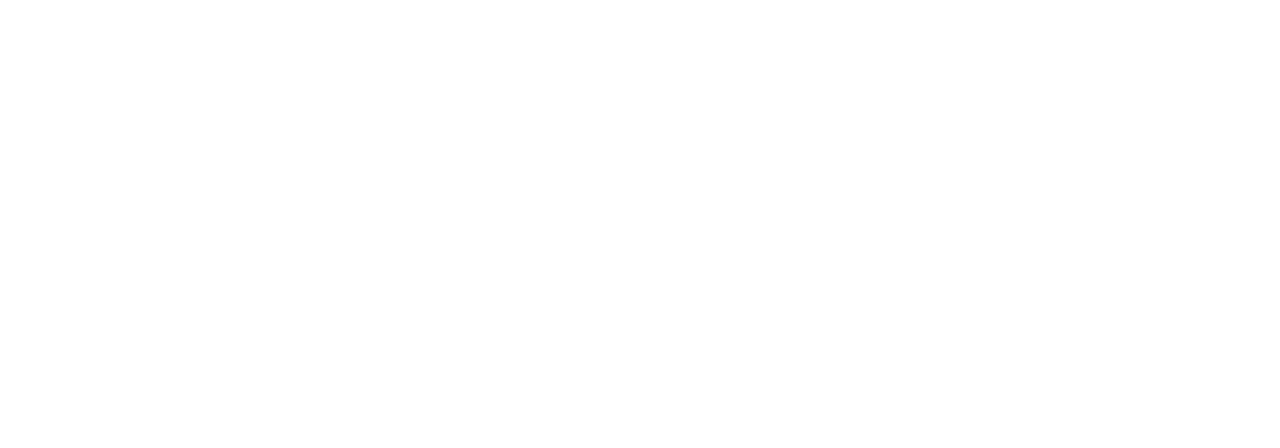
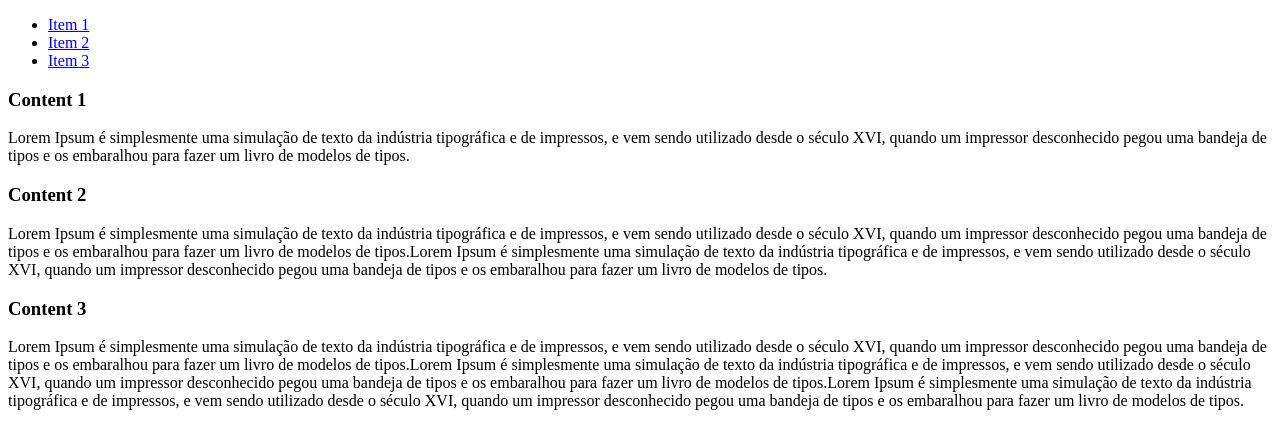
Before and after one commit to vxtool/resource-aria-tabs, a plain HTML site: page index.html in a window 1280 px wide. Drawn offline with Linux system fonts and the light colour scheme.

Commit message:
tabs component in the html

```diff
--- a/index.html
+++ b/index.html
@@ -5,6 +5,30 @@
 		<title>WAI-ARIA Tabs</title>
 	</head>
 	<body>
-
+		<div class="tabs">
+			<ul class="tabs-list" role="tablist">
+				<li class="tabs-item" role="presentation">
+					<a class="tabs-link" aria-selected="true" aria-controls="content1" tabindex="0" role="tab" href="#content1">Item 1</a>
+				</li>
+				<li class="tabs-item" role="presentation">
+					<a class="tabs-link" aria-controls="content2" tabindex="-1" role="tab" href="#content2">Item 2</a>
+				</li>
+				<li class="tabs-item" role="presentation">
+					<a class="tabs-link" aria-controls="content3" tabindex="-1" role="tab" href="#content3">Item 3</a>
+				</li>
+			</ul>
+			<section class="tabs-content" id="content1" role="tabpanel">
+				<h3 class="tabs-content-title" tabindex="0">Content 1</h3>
+				<p class="tabs-content-text">Lorem Ipsum é simplesmente uma simulação de texto da indústria tipográfica e de impressos, e vem sendo utilizado desde o século XVI, quando um impressor desconhecido pegou uma bandeja de tipos e os embaralhou para fazer um livro de modelos de tipos.</p>
+			</section>
+			<section clas="tabs-content" id="content2" aria-hidden="true" role="tabpanel">
+				<h3 class="tabs-content-title" tabindex="0">Content 2</h3>
+				 <p class="tabs-content-text">Lorem Ipsum é simplesmente uma simulação de texto da indústria tipográfica e de impressos, e vem sendo utilizado desde o século XVI, quando um impressor desconhecido pegou uma bandeja de tipos e os embaralhou para fazer um livro de modelos de tipos.Lorem Ipsum é simplesmente uma simulação de texto da indústria tipográfica e de impressos, e vem sendo utilizado desde o século XVI, quando um impressor desconhecido pegou uma bandeja de tipos e os embaralhou para fazer um livro de modelos de tipos.</p>
+			</section>
+			<section class="tabs-content" id="content3" aria-hidden="true" role="tabpanel">
+				<h3 class="tabs-content-title" tabindex="0">Content 3</h3>
+				<p class="tabs-content-text">Lorem Ipsum é simplesmente uma simulação de texto da indústria tipográfica e de impressos, e vem sendo utilizado desde o século XVI, quando um impressor desconhecido pegou uma bandeja de tipos e os embaralhou para fazer um livro de modelos de tipos.Lorem Ipsum é simplesmente uma simulação de texto da indústria tipográfica e de impressos, e vem sendo utilizado desde o século XVI, quando um impressor desconhecido pegou uma bandeja de tipos e os embaralhou para fazer um livro de modelos de tipos.Lorem Ipsum é simplesmente uma simulação de texto da indústria tipográfica e de impressos, e vem sendo utilizado desde o século XVI, quando um impressor desconhecido pegou uma bandeja de tipos e os embaralhou para fazer um livro de modelos de tipos.</p>
+			</section>
+		</div>
 	</body>
 </html>
```
